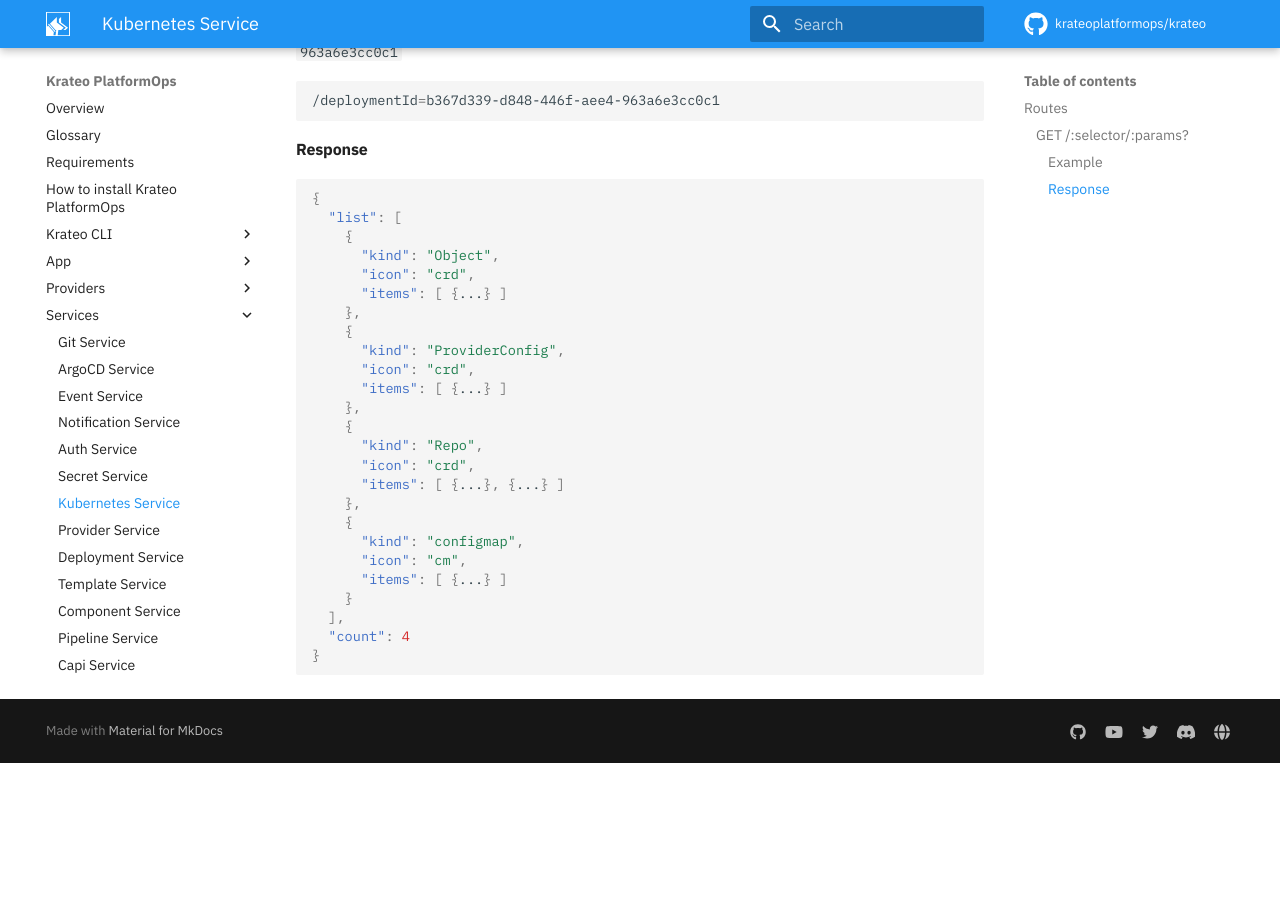
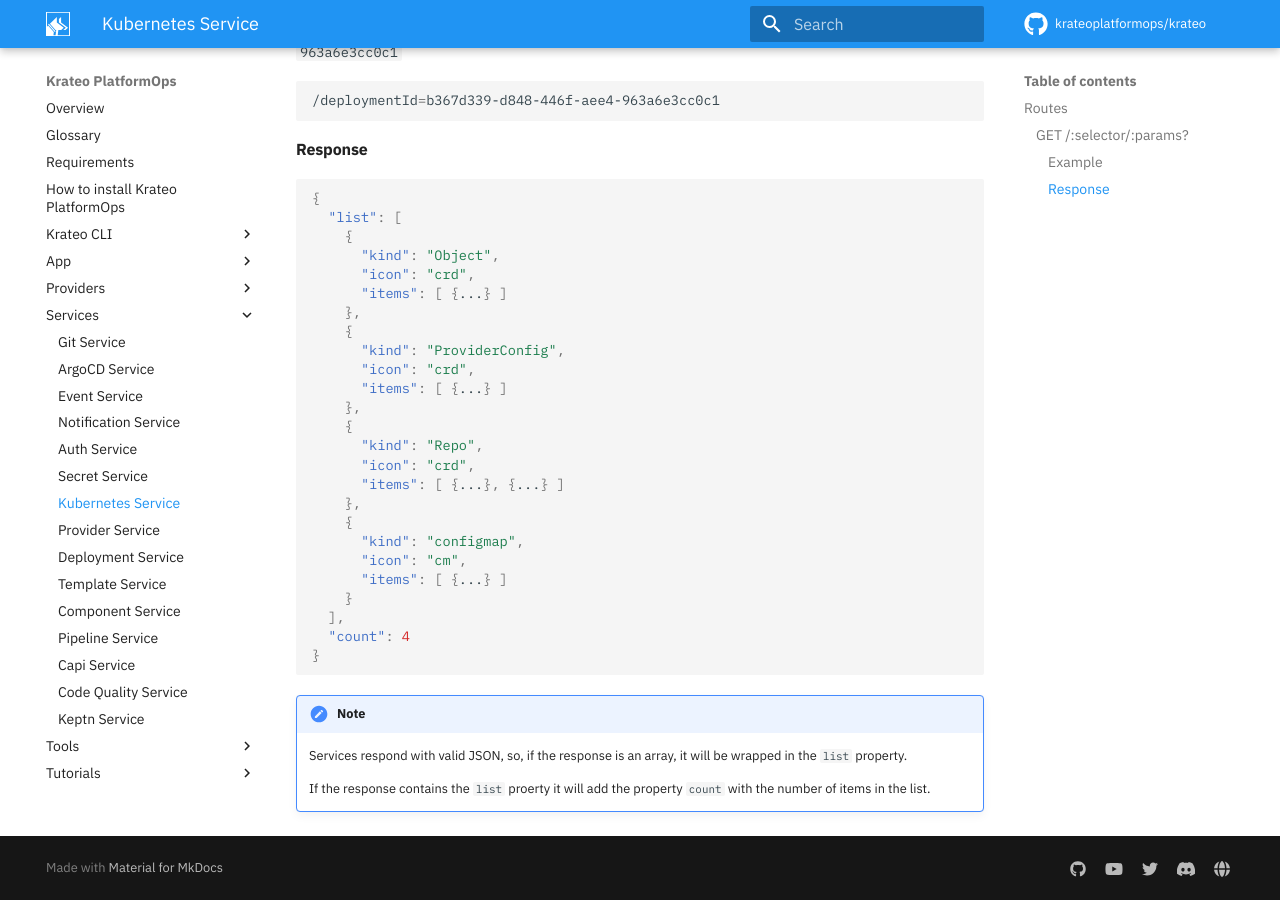
Before and after one commit to krateoplatformops/krateo-docs, an MkDocs documentation site: the page built from docs/services/kubernetes-service.md, in a window 1280 px wide and 900 px high, scrolled down 562 px. Built offline with MkDocs 1.6.1 and Material for MkDocs 9.7.7, drawn with Linux system fonts in a browser that asks for light colours; comment, search, counter and statistics services are not loaded; before the commit the page ends 1325 px from its top, so only the background shows below that.

Commit message:
Commit performed using Copy Push Files action

````diff
--- a/docs/services/kubernetes-service.md
+++ b/docs/services/kubernetes-service.md
@@ -51,3 +51,9 @@
   "count": 4
 }
 ```
+
+!!! Note
+
+    Services respond with valid JSON, so, if the response is an array, it will be wrapped in the `list` property.
+
+    If the response contains the `list` proerty it will add the property `count` with the number of items in the list.
````
